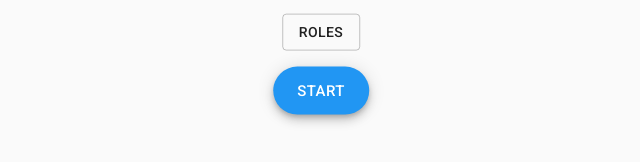
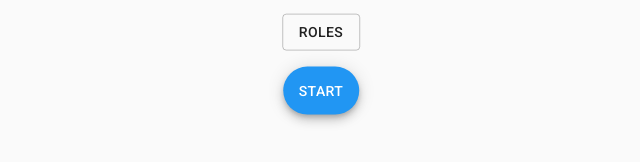
Before and after one commit to nshun/react-werewolf, a React (Create React App) app: page /setting in a window 1280 px wide. Shown: the part 422-584 px from the top of the page, without its empty margins (319-959 px from the left). Built offline with nearby package versions, Linux system fonts and the light colour scheme.

Commit message:
Fix deprecated

```diff
--- a/src/pages/App.tsx
+++ b/src/pages/App.tsx
@@ -1,7 +1,7 @@
 import * as React from "react";
 import { Link } from "react-router-dom";
 
-import { Button, Typography } from "@material-ui/core";
+import { Fab, Typography } from "@material-ui/core";
 import { Theme } from "@material-ui/core/styles/createMuiTheme";
 import createStyles from "@material-ui/core/styles/createStyles";
 import withStyles, { WithStyles } from "@material-ui/core/styles/withStyles";
@@ -37,15 +37,15 @@ class Index extends React.Component<WithStyles<typeof styles>, {}> {
           A party game with offline
         </Typography>
         <div className={this.props.classes.wrapper}>
-          <Button
+          <Fab
             component={Link}
             {...{ to: "/setting" } as any}
-            variant="extendedFab"
+            variant="extended"
             color="primary"
             size="large"
           >
             START
-          </Button>
+          </Fab>
         </div>
       </div>
     );
--- a/src/pages/Setting.tsx
+++ b/src/pages/Setting.tsx
@@ -8,6 +8,7 @@ import {
   DialogActions,
   DialogContent,
   DialogTitle,
+  Fab,
   FormControl,
   InputLabel,
   MenuItem,
@@ -228,15 +229,15 @@ class Index extends React.Component<AppProps, State> {
         </div>
         <this.RoleDialog />
         <div className={this.props.classes.wrapper}>
-          <Button
+          <Fab
             component={Link}
             {...{ to: "/" } as any}
-            variant="extendedFab"
+            variant="extended"
             color="primary"
             size="large"
           >
             START
-          </Button>
+          </Fab>
         </div>
       </div>
     );
```
